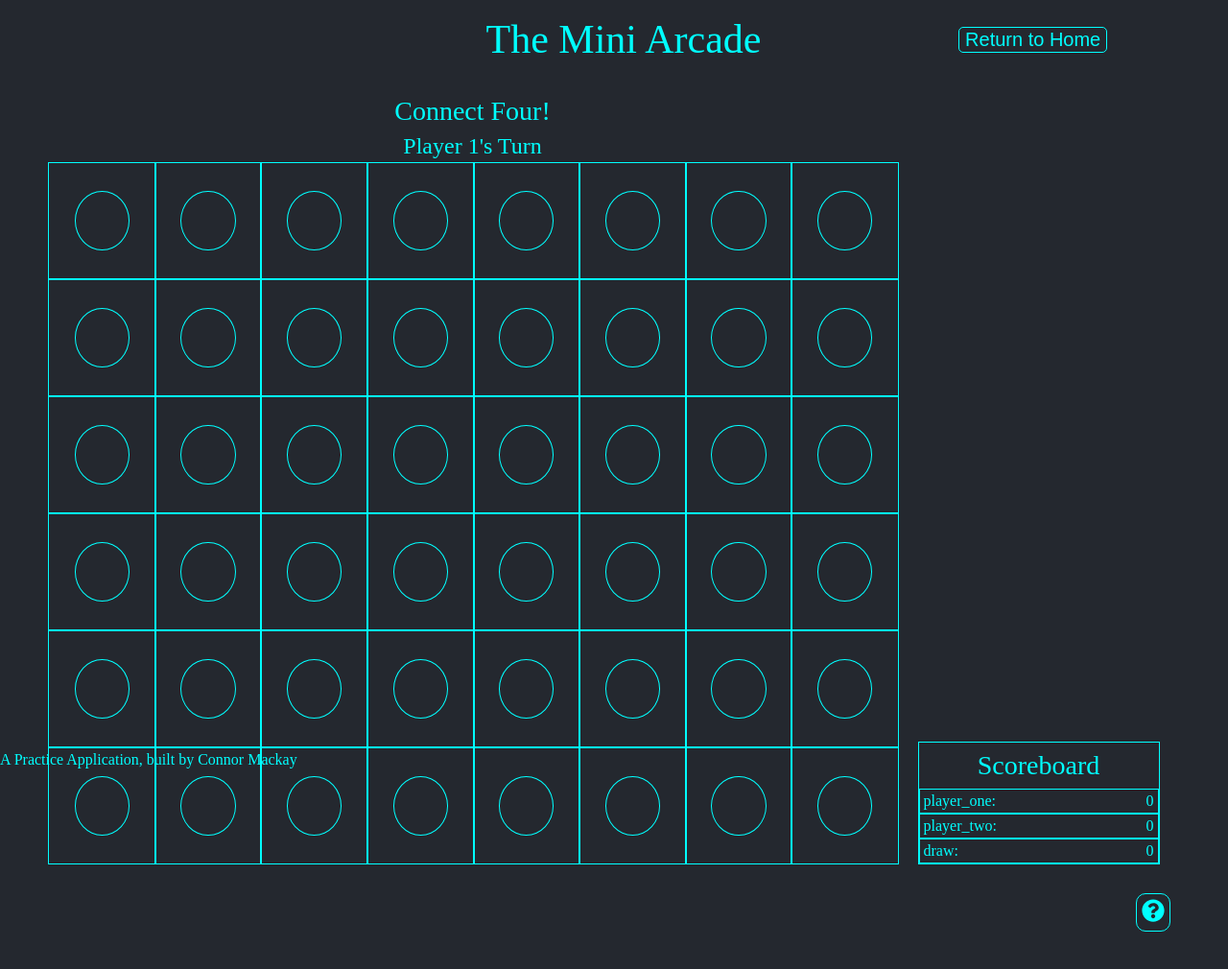
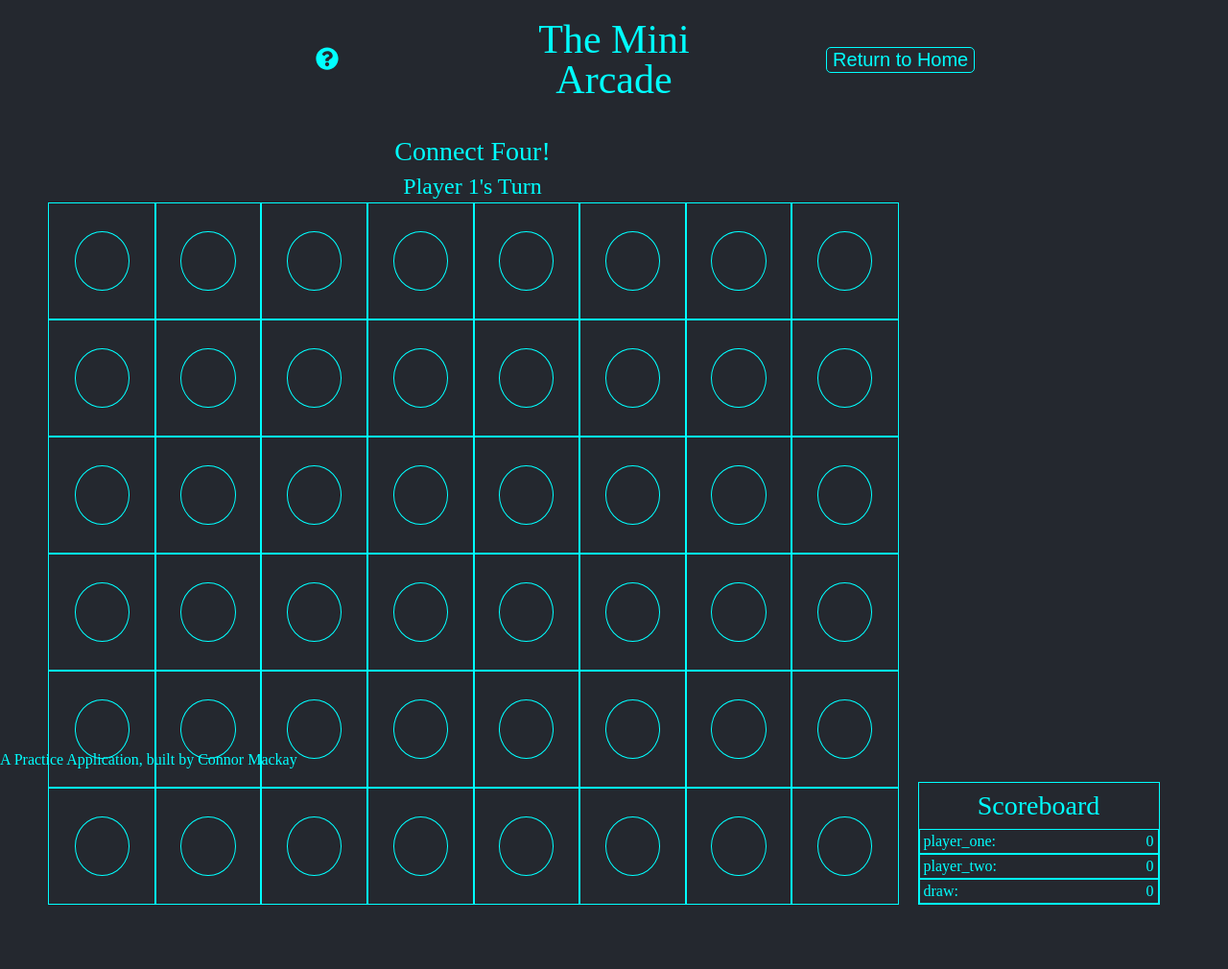
Before and after one commit to CD-Mackay/mini-arcade, a React app: page /connectfour in a window 1280 px wide. Shown: the top 1010 px of the page at 96% size. Built offline with nearby package versions, Linux system fonts and the light colour scheme.

Commit message:
refactor header layout

```diff
--- a/client/src/components/atoms/Header/Header.js
+++ b/client/src/components/atoms/Header/Header.js
@@ -1,31 +1,36 @@
 /* Library Imports */
-import React from 'react';
-
+import React from "react";
 
 /* Component Imports */
-import Button from '../Button/Button';
-import { Link, useLocation } from 'react-router-dom';
+import Button from "../Button/Button";
+import { Link, useLocation } from "react-router-dom";
 /* Asset Imports */
-import StyledHeader from './StyledHeader';
+import StyledHeader from "./StyledHeader";
+import { FaQuestionCircle } from "react-icons/fa";
 
 const Header = () => {
-
   let location = useLocation();
+  console.log(location.pathname);
 
   return (
     <StyledHeader location={location.pathname}>
-     {location.pathname !== "/" &&
-      <div />
-     }
-        <h1>The Mini Arcade</h1>
-      {location.pathname !== "/" &&
-      <div id="button-wrapper">
-        <Link to="/">
-          <Button message="Return to Home" />
+      {location.pathname !== "/" && (
+        <div className="button-wrapper">
+        <Link to={`${location.pathname}/tutorial`} >
+          <FaQuestionCircle color="#00FFFF" fontSize="24px" />
         </Link>
-      </div>}
+        </div>
+      )}
+      <h1>The Mini Arcade</h1>
+      {location.pathname !== "/" && (
+        <div className="button-wrapper">
+          <Link to="/">
+            <Button message="Return to Home" />
+          </Link>
+        </div>
+      )}
     </StyledHeader>
-  )
+  );
 };
 
 export default Header;
--- a/client/src/components/atoms/Header/StyledHeader.js
+++ b/client/src/components/atoms/Header/StyledHeader.js
@@ -4,18 +4,22 @@ const StyledHeader = styled.div`
 display: grid;
 grid-template-columns: ${props => props.location === "/" ? "1fr" : "1fr 1fr 1fr"};
 padding: 10px;
-width: 100vw;
+width: 70vw;
+margin: 0 auto;
 text-align: center;
 h1 {
   font-size: 42px;
   padding: 10px;
 }
-#button-wrapper {
+
+.button-wrapper {
   display: flex;
   flex-direction: column;
   justify-content: center;
-  width: 100%;
   Button {
+    margin: 0 auto;
+  }
+  a {
     margin: 0 auto;
   }
 }
--- a/client/src/components/atoms/TutorialHeader/TutorialHeader.js
+++ b/client/src/components/atoms/TutorialHeader/TutorialHeader.js
@@ -26,9 +26,6 @@ const TutorialHeader = ({game}) => {
 
   return (
     <StyledTutorialHeader>
-      {game && <Link to={`/${game}/tutorial`}>
-        <FaQuestionCircle fontSize="24px" color="#00FFFF" />
-      </Link>}
       {!game &&
       <div>
         <p>Other Tutorials:</p>
```
